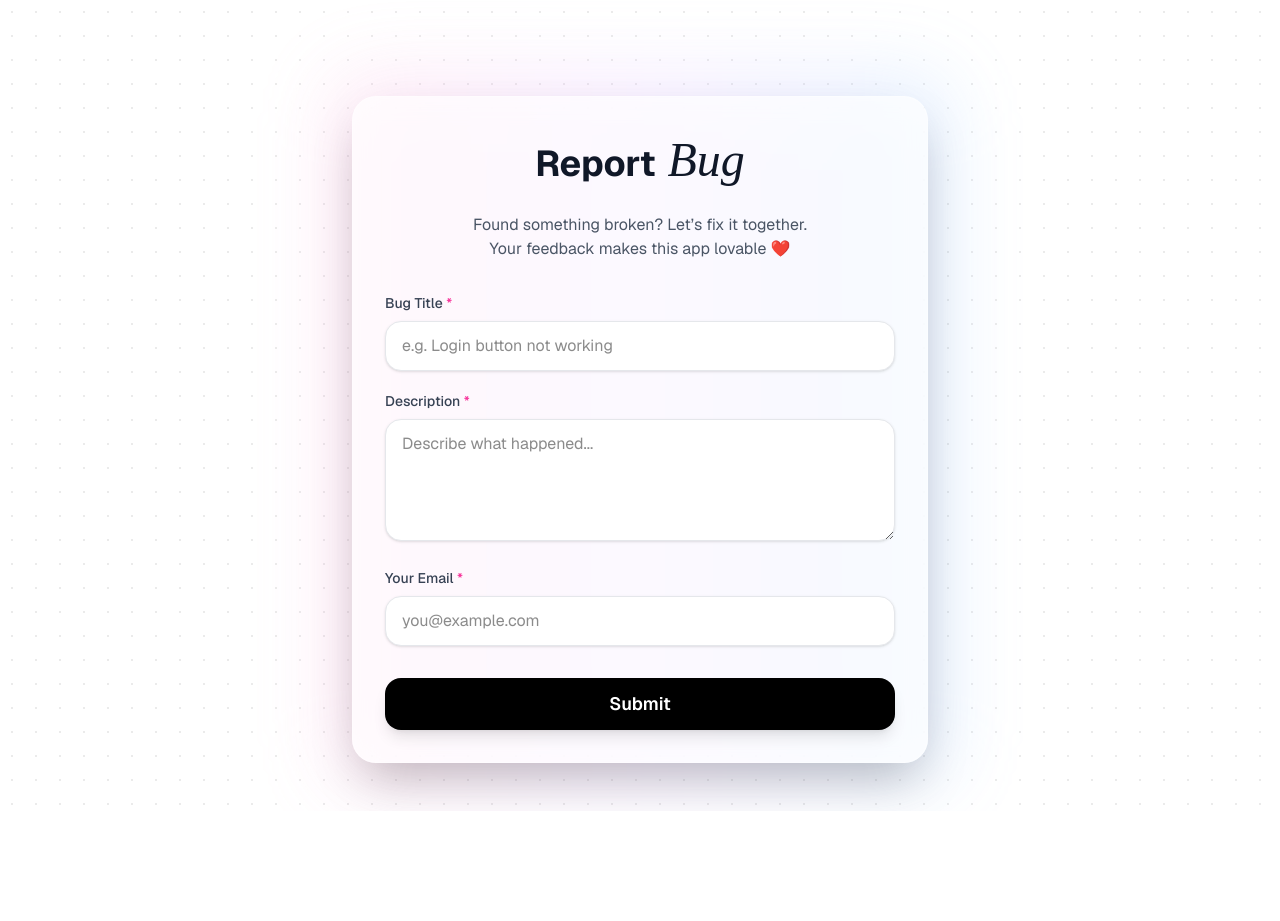
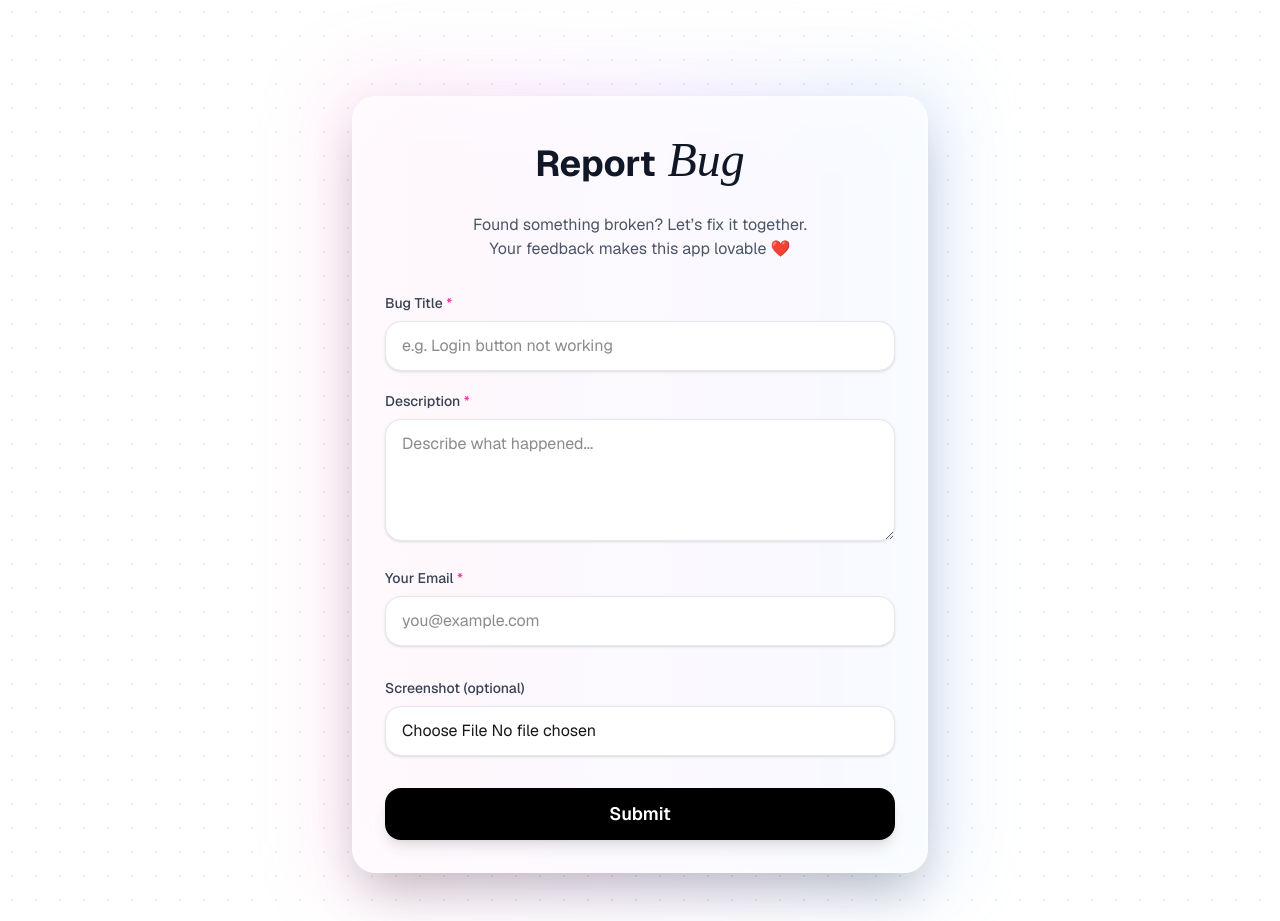
Before and after one commit to zdawan/AI-Bug-Tracker, a Next.js app in the folder client/: page /dummy-user in a window 1280 px wide. Before the commit the page ends 811 px from the top, so only its background shows below. Built offline with nearby package versions, Linux system fonts and the light colour scheme.

Commit message:
Second commit

```diff
--- a/client/app/components/BugForm.jsx
+++ b/client/app/components/BugForm.jsx
@@ -9,6 +9,7 @@ export default function BugForm({ onBugCreated, testUrl }) {
   const [description, setDescription] = useState("");
   const [email, setEmail] = useState("");
   const [loading, setLoading] = useState(false);
+  const [screenshot, setScreenshot] = useState(null);
 
   const handleSubmit = async (e) => {
     e.preventDefault();
@@ -20,31 +21,29 @@ export default function BugForm({ onBugCreated, testUrl }) {
       });
       return;
     }
-    if (!email) {
-      toast.error("Please provide e-mail", {
-        position: "top-right",
-        autoClose: 3000,
-      });
-      return;
-    }
 
     try {
       setLoading(true);
-      const res = await axios.post("http://localhost:5000/api/bugs", {
-        title,
-        description,
-        reporterEmail: email || undefined,
-        testUrl: testUrl || undefined,
+      const formData = new FormData();
+      formData.append("title", title);
+      formData.append("description", description);
+      if (email) formData.append("reporterEmail", email);
+      if (testUrl) formData.append("testUrl", testUrl);
+      if (screenshot) formData.append("screenshot", screenshot);
+
+      const res = await axios.post("http://localhost:5000/api/bugs", formData, {
+        headers: { "Content-Type": "multipart/form-data" },
       });
 
       toast.success("Bug reported successfully!", {
         position: "top-right",
-        autoClose: 3000, // progress bar will run
+        autoClose: 3000,
       });
 
       setTitle("");
       setDescription("");
       setEmail("");
+      setScreenshot(null);
 
       if (onBugCreated) onBugCreated(res.data);
     } catch (err) {
@@ -53,7 +52,7 @@ export default function BugForm({ onBugCreated, testUrl }) {
         err.response?.data?.error || "Failed to submit bug. Try again.",
         {
           position: "top-right",
-          autoClose: 3000, // progress bar runs
+          autoClose: 3000,
         }
       );
     } finally {
@@ -131,6 +130,19 @@ export default function BugForm({ onBugCreated, testUrl }) {
           />
         </div>
 
+        {/* Screenshot */}
+        <div className="mb-8">
+          <label className="block text-sm font-medium text-gray-700 mb-2">
+            Screenshot (optional)
+          </label>
+          <input
+            type="file"
+            accept="image/*"
+            onChange={(e) => setScreenshot(e.target.files[0])}
+            className="w-full px-4 py-3 rounded-2xl border border-gray-200 focus:outline-none focus:ring-2 focus:ring-black bg-white shadow-sm"
+          />
+        </div>
+
         {/* Button */}
         <button
           type="submit"
```
